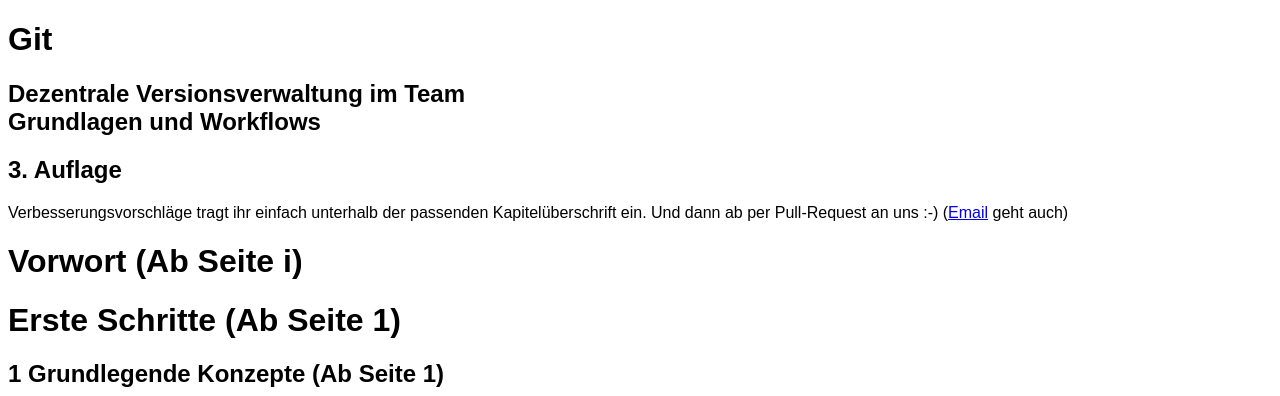
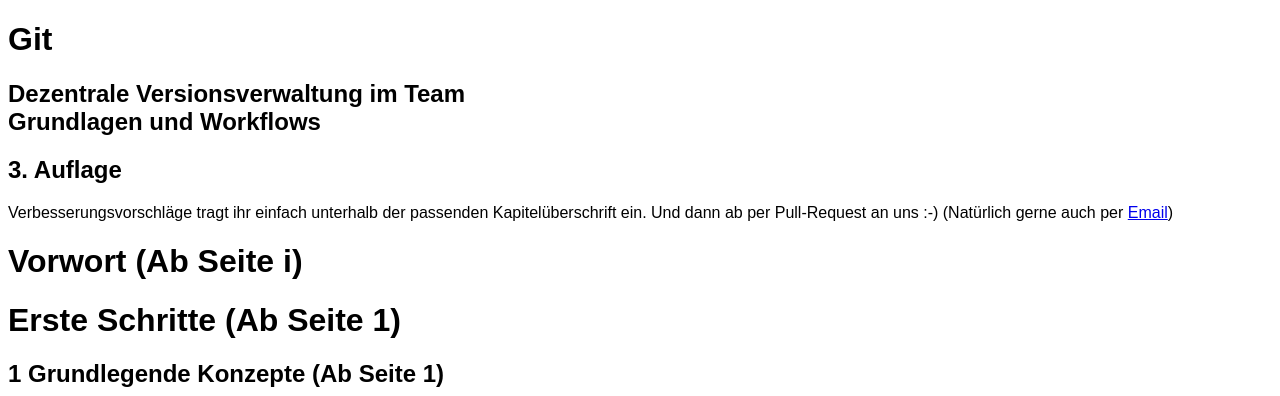
Before and after one commit to kapitel26/gitbuch-feedback, a Jekyll site: the page built from feedback-git-buch-auflage-3.md, in a window 1280 px wide. Shown: the top 396 px of the page. Built offline with Jekyll 4.4.1, drawn with Linux system fonts in a browser that asks for light colours.

Commit message:
Update feedback-git-buch-auflage-3.md

```diff
--- a/feedback-git-buch-auflage-3.md
+++ b/feedback-git-buch-auflage-3.md
@@ -10,7 +10,7 @@ layout: page
 
 ## 3. Auflage
 
-Verbesserungsvorschläge tragt ihr einfach unterhalb der passenden Kapitelüberschrift ein. Und dann ab per Pull-Request an uns :-) ([Email](mailto:git@etosquare.de) geht auch)
+Verbesserungsvorschläge tragt ihr einfach unterhalb der passenden Kapitelüberschrift ein. Und dann ab per Pull-Request an uns :-) (Natürlich gerne auch per [Email](mailto:git@etosquare.de))
 
 # Vorwort (Ab Seite i)
 
```
